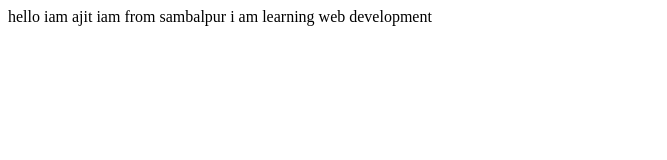
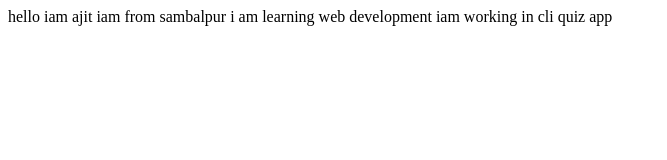
Before and after one commit to Ajitsah2468/Ajit-sah-site, a plain HTML site: page index.html in a window 1280 px wide. Shown: the whole page, without its empty margins (0-667 px from the left). Drawn offline with Linux system fonts and the light colour scheme.

Commit message:
update detail of project

```diff
--- a/index.html
+++ b/index.html
@@ -10,5 +10,8 @@
     hello iam ajit
     iam from sambalpur
     i am learning web development
+
+    iam working in cli quiz app
+
 </body>
 </html>
```
